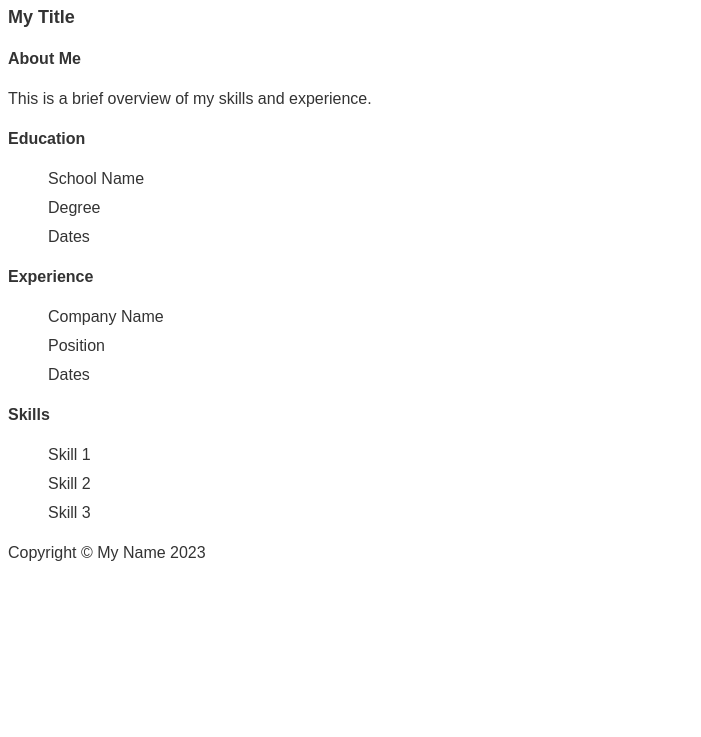
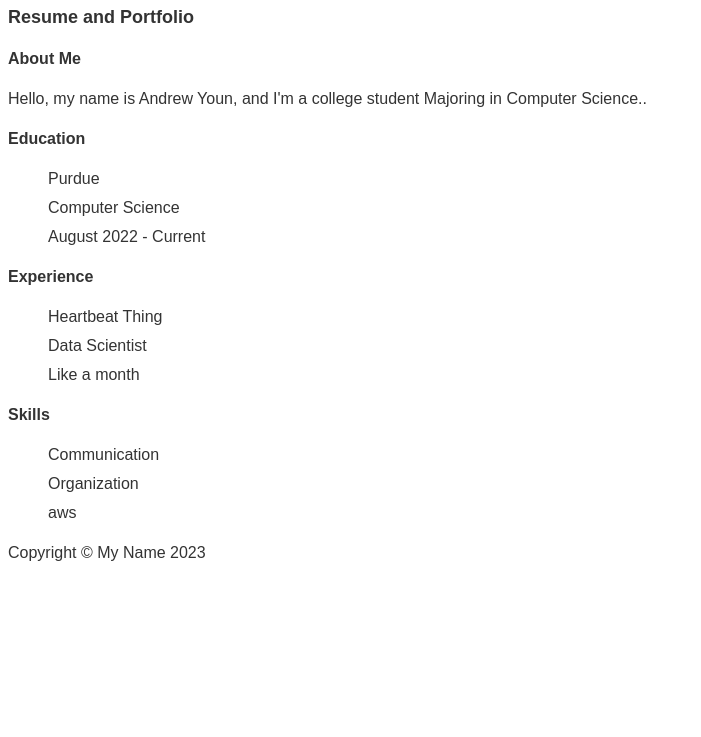
Before and after one commit to PixelQuester/Resume-Page, a plain HTML site: page index.html in a window 1280 px wide. Shown: the part 63-800 px from the top of the page, without its empty margins (0-701 px from the left). Drawn offline with Linux system fonts and the light colour scheme.

Commit message:
Update index.html

```diff
--- a/index.html
+++ b/index.html
@@ -1,41 +1,41 @@
 <!DOCTYPE html>
 <html>
 <head>
-  <title>My Resume</title>
+  <title>Resume</title>
   <link rel="stylesheet" href="style.css">
 </head>
 <body>
   <header>
-    <h1>My Name</h1>
-    <h2>My Title</h2>
+    <h1>Andrew Youn</h1>
+    <h2>Resume and Portfolio</h2>
   </header>
   <main>
     <section>
       <h3>About Me</h3>
-      <p>This is a brief overview of my skills and experience.</p>
+      <p>Hello, my name is Andrew Youn, and I'm a college student Majoring in Computer Science..</p>
     </section>
     <section>
       <h3>Education</h3>
       <ul>
-        <li>School Name</li>
-        <li>Degree</li>
-        <li>Dates</li>
+        <li>Purdue</li>
+        <li>Computer Science</li>
+        <li>August 2022 - Current</li>
       </ul>
     </section>
     <section>
       <h3>Experience</h3>
       <ul>
-        <li>Company Name</li>
-        <li>Position</li>
-        <li>Dates</li>
+        <li>Heartbeat Thing</li>
+        <li>Data Scientist</li>
+        <li>Like a month</li>
       </ul>
     </section>
     <section>
       <h3>Skills</h3>
       <ul>
-        <li>Skill 1</li>
-        <li>Skill 2</li>
-        <li>Skill 3</li>
+        <li>Communication</li>
+        <li>Organization</li>
+        <li>aws</li>
       </ul>
     </section>
   </main>
```
